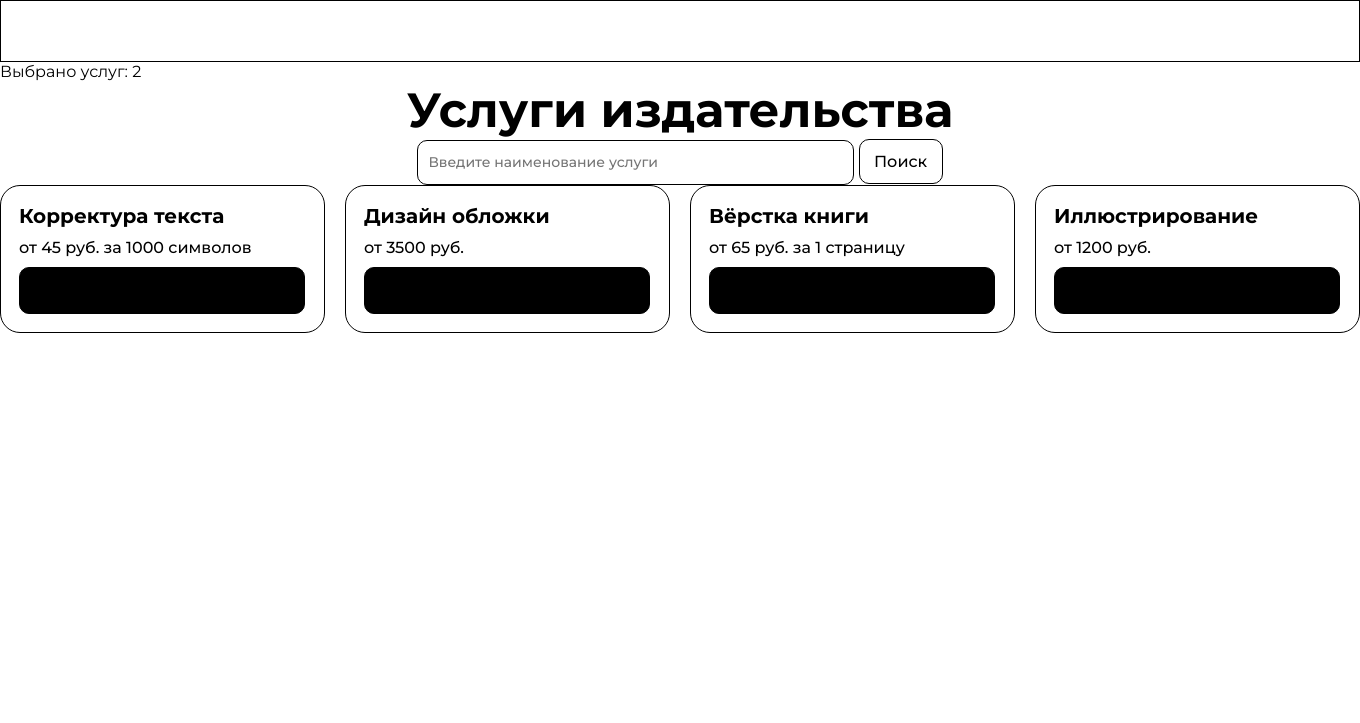
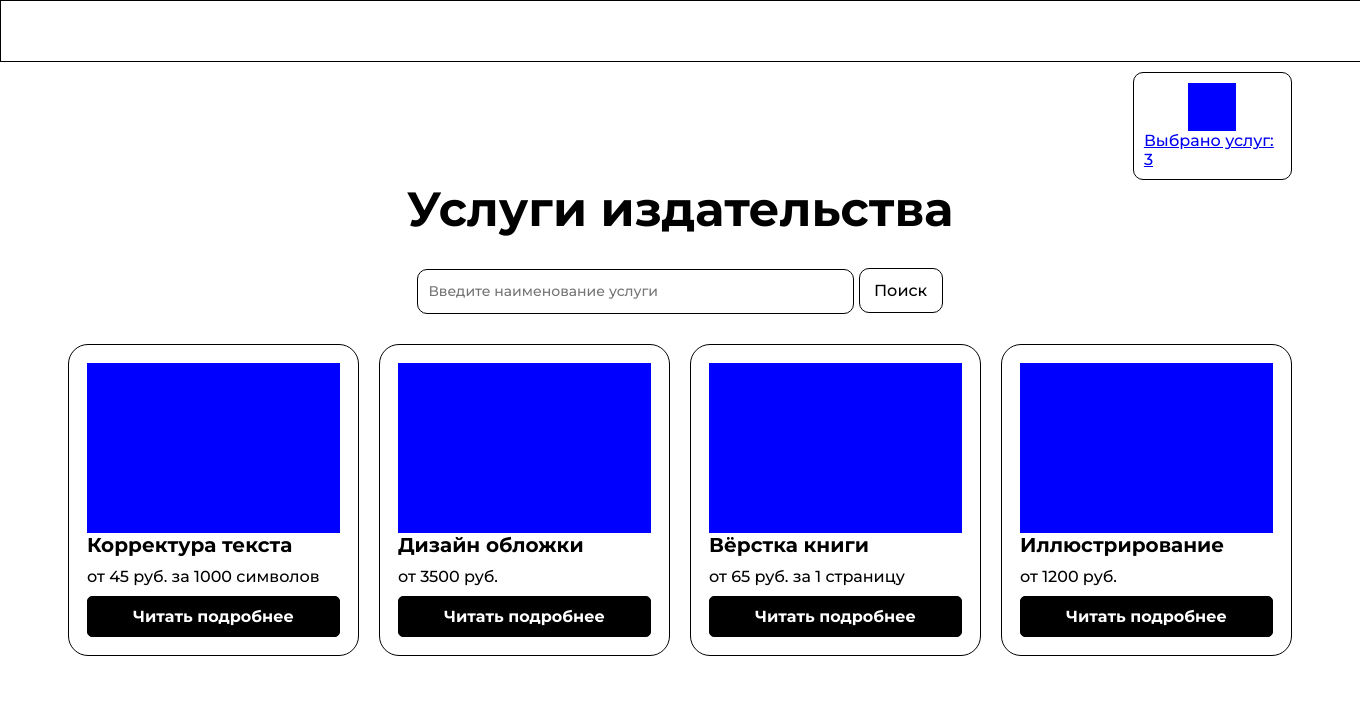
Before and after one commit to victobes/book-office-web-app-backend, a Django app: page / in a window 1360 px wide. Shown: the top 723 px of the page. Run offline with Django 5.2, Linux system fonts and the light colour scheme.

Commit message:
add order page

```diff
--- a/book_office_project/book_office_project/urls.py
+++ b/book_office_project/book_office_project/urls.py
@@ -21,5 +21,7 @@ from lab01 import views
 
 urlpatterns = [
     path('admin/', admin.site.urls),
-    path('', views.get_services, name='services'),
+    path('', views.get_services_list_page, name='services'),
+    path('service/<int:id>/', views.get_service_page, name='service_url'),
+    path('order/<int:id>/', views.get_order_page, name='order'),
 ]
--- a/book_office_project/lab01/static/css/styles.css
+++ b/book_office_project/lab01/static/css/styles.css
@@ -3,13 +3,14 @@
     margin: 0;
     /* padding: 0; */
     font-family: 'Montserrat', sans-serif;
-    color: #000000;
 }
 body{
     background: #ffffff;
 }
+
 .main-header{
  border: 1px solid #000000;
+ width: 100%;
  height: 60px;
 }
 
@@ -21,6 +22,19 @@ body{
     display: flex;
     flex-direction: column;
     justify-content: center;
+    padding-left: 5%;
+    padding-right: 5%;
+    padding-bottom: 5%;
+}
+
+.service-page-content-container{
+    padding: 100px;
+}
+.service-info-content-container{
+    display: grid;
+    /* grid-template-columns: repeat(2,1fr); */
+    grid-template-columns: auto auto;
+    gap: 5%;
 }
 
 .cards-container{
@@ -29,9 +43,37 @@ body{
     gap: 20px;
 }
 
+.order-card{
+    margin-top: 10px;
+    margin-left: 87%;
+    border: 1px solid #000000;
+    border-radius: 10px;
+    padding: 10px;
+    background-color: #ffffff;
+    display: flex;
+    flex-direction: column;
+    justify-content: center;
+    align-items: center;
+    width: fit-content;
+    font-size: 16px;
+    font-weight: 500;
+}
+
 .search-container {
     margin-left: auto;
     margin-right: auto;
+    margin-top: 30px;
+    margin-bottom: 30px;
+}
+
+.l-service-info{
+    display: flex;
+    flex-direction: column;
+    gap: 20px;
+}
+
+.r-service-info{
+    display: flex;
 }
 
 .main-service-card{
@@ -53,12 +95,14 @@ body{
     text-align: center;
     font-size: 48px;
     font-weight: bold;
+    color: #000000;
 }
 
 .main-service-card-title{
     /* margin-top: 16px; */
     font-size: 20px;
     font-weight: bold;
+    color: #000000;
 }
 .main-service-card-price{
     font-size: 16px;
@@ -66,19 +110,47 @@ body{
     width: 100%;
     margin-top: 10px;
     margin-bottom: 10px;
+    color: #000000;
+}
+
+.service-page-title{
+    text-align: left;
+    font-size: 48px;
+    font-weight: bold;
+    margin-bottom: 20px;
+    color: #000000;
+}
+
+.service-page-price{
+    font-size: 32px;
+    font-weight: bold;
+    color: #000000;
+}
+
+.service-page-description{
+    font-size: 32px;
+    font-weight: 300;
+    white-space: pre-line;
+    color: #000000;
+}
+
+/* Ссылки */
+.main-read-more-button{
+    width: 100%;
+    border-radius: 5px;
+    border: 1px solid #000000;
+    background-color: #000000;
+    font-size: 16px;
+    font-weight: 700;
+    color:#ffffff;
+    text-decoration: none;
+    text-align: center;
+    vertical-align: middle;
+    padding-top: 10px;
+    padding-bottom: 10px;
 }
 
 /* Кнопки */
-.main-read-more-button{
-    height: 45px;
-    width: 284px;
-    border-radius: 10px;
-    border: 1px solid #000000;
-    background-color: #000000;
-    font-size: 14px;
-    font-weight: 500;
-}
-
 .search-button{
     width: 84px;
     height: 45px;
--- a/book_office_project/lab01/templates/index.html
+++ b/book_office_project/lab01/templates/index.html
@@ -12,7 +12,8 @@
     <header class="main-header"></header>
     <div class="content-container">
         <div class="order-card">
-            <p>Выбрано услуг: {{ data.count }}</p>
+            <rect style="width:48px; height: 48px; background-color: blue;"></rect>
+            <a href="{% url 'order' 0 %}">Выбрано услуг: {{ data.count }}</a>
         </div>
         <p class="services-page-title">Услуги издательства</p>
         <div class="search-container">
@@ -22,12 +23,15 @@
         <div class="cards-container">
             {% for service in data.services %}
             <div class="main-service-card">
+                <rect style="height: 170px; width: fill; background-color: blue;">
+
+                </rect>
                 <div class="main-service-info">
                     <p class="main-service-card-title">{{ service.title }}</p>
                     <p class="main-service-card-price">{{ service.price }}</p>
                 </div>
                 <div class="down">
-                    <a href="" class="main-read-more-button">Подробнее</a>
+                    <a href="{% url 'service_url' service.id %}" class="main-read-more-button" role="button">Читать подробнее</a>
                 </div>
             </div>
             {% empty %}
--- a/book_office_project/lab01/views.py
+++ b/book_office_project/lab01/views.py
@@ -12,26 +12,31 @@ services = [
         'id': 2,
         'title': 'Дизайн обложки',
         'price': 'от 3500 руб.',
-        'description': 'Разрабатываем дизайн обложки для книги любого жанра. Сложность: от простой шрифтовой композиции до сложной иллюстрированной. Технические требования: для книг в разных переплетах. Выбор: всегда предоставляем три варианта дизайна на выбор заказчику. Используем лицензионные шрифты и картинки, учитываем пожелания.',
+        'description': 'Разрабатываем дизайн обложки для книги любого жанра.\nСложность: от простой шрифтовой композиции до сложной иллюстрированной.\nТехнические требования: для книг в разных переплетах.\nВыбор: всегда предоставляем три варианта дизайна на выбор заказчику.\nИспользуем лицензионные шрифты и картинки, учитываем пожелания.',
         'image': 'http://172.19.0.3:9000/server-soft-logos/logo-docker.png'
     },
     {
         'id': 3,
         'title': 'Вёрстка книги',
         'price': 'от 65 руб. за 1 страницу',
-        'description': 'Верстаем книги любой сложности и любого формата. Макеты: полиграфический и электронный. Сложность: от художественной литературы до научной с формулами. Дизайн: от незамысловатого до макета с разработанной дизайн-концепцией. Соблюдаем технические требования типографии, СанПины и ГОСТы.',
+        'description': 'Верстаем книги любой сложности и любого формата.\nМакеты: полиграфический и электронный.\nСложность: от художественной литературы до научной с формулами.\nДизайн: от незамысловатого до макета с разработанной дизайн-концепцией.\nСоблюдаем технические требования типографии, СанПины и ГОСТы.',
         'image': 'http://172.19.0.3:9000/server-soft-logos/logo-docker.png'
     },
     {
         'id': 4,
         'title': 'Иллюстрирование',
         'price': 'от 1200 руб.',
-        'description': 'Работаем с иллюстративным материалом для книги. Отрисовка: создаем иллюстрации с нуля по вашему техническому заданию или составляем ТЗ. В разных стилях и техниках. Подбор: подбираем иллюстрации из лицензионных стоков под вашу тематику в едином стиле.',
+        'description': 'Работаем с иллюстративным материалом для книги.\nОтрисовка: создаем иллюстрации с нуля по вашему техническому заданию или составляем ТЗ. В разных стилях и техниках.\nПодбор: подбираем иллюстрации из лицензионных стоков под вашу тематику в едином стиле.',
         'image': 'http://172.19.0.3:9000/server-soft-logos/logo-docker.png'
     },
 ]
 
-order = [
+orders = [
+    {
+    'id':1,
+    'format': 'A4',
+    'circulation': 500,
+    'selected_services': [
     {
         'id': 2,
         'title': 'Дизайн обложки',
@@ -46,13 +51,69 @@ order = [
         'description': 'Верстаем книги любой сложности и любого формата. Макеты: полиграфический и электронный. Сложность: от художественной литературы до научной с формулами. Дизайн: от незамысловатого до макета с разработанной дизайн-концепцией. Соблюдаем технические требования типографии, СанПины и ГОСТы.',
         'image': 'http://172.19.0.3:9000/server-soft-logos/logo-docker.png'
     },
+    ]
+    },
+    {
+    'id':2,
+    'format': 'A5',
+    'circulation': 10000,
+    'selected_services': [
+    {
+        'id': 3,
+        'title': 'Вёрстка книги',
+        'price': 'от 65 руб. за 1 страницу',
+        'description': 'Верстаем книги любой сложности и любого формата.\nМакеты: полиграфический и электронный.\nСложность: от художественной литературы до научной с формулами.\nДизайн: от незамысловатого до макета с разработанной дизайн-концепцией.\nСоблюдаем технические требования типографии, СанПины и ГОСТы.',
+        'image': 'http://172.19.0.3:9000/server-soft-logos/logo-docker.png',
+        'rate': 'Тариф "Базовый"',
+    },
+    {
+        'id': 4,
+        'title': 'Иллюстрирование',
+        'price': 'от 1200 руб.',
+        'description': 'Работаем с иллюстративным материалом для книги.\nОтрисовка: создаем иллюстрации с нуля по вашему техническому заданию или составляем ТЗ. В разных стилях и техниках.\nПодбор: подбираем иллюстрации из лицензионных стоков под вашу тематику в едином стиле.',
+        'image': 'http://172.19.0.3:9000/server-soft-logos/logo-docker.png',
+        'rate': 'Тариф "Премиум"',
+    },
+    {
+        'id': 1,
+        'title': 'Корректура текста',
+        'price': 'от 45 руб. за 1000 символов',
+        'description': 'Корректура текста (корректорская правка) - это исправление орфографических, грамматических и пунктуационных ошибок в тексте, устранение морфологических ошибок (употребления форм склонения, числа, падежа и т.д.), проверку соблюдения правил переноса.',
+        'image': 'http://172.19.0.3:9000/server-soft-logos/logo-docker.png',
+        'rate': 'Тариф "Базовый"',
+    },
+    ]
+    },
 ]
 
-# Create your views here.
-def get_services(request):
+def get_services_list_page(request):
     input_text = ""
     return render(request, 'index.html',
                   {'data': {
                       'services': [i for i in services if i["title"].startswith(input_text)],
-                      'count': len(order)
+                      'count': len(orders[1]['selected_services'])
                   },})
+
+def get_service_page(request, id):
+    for i in services:
+        if i['id'] == id:
+            return render(request, 'service.html',
+                          {'data': i})
+    render(request, 'service.html')
+
+
+def get_order_page(request, id):
+    for order in orders:
+        if order['id'] == id:
+            return render(request, 'order.html',
+                          {'data': {
+                            'id': id,
+                            'format': order['format'],
+                            'circulation': order['circulation'],
+                            'services': order['selected_services']
+                          },})
+    # if id != 0:
+    #     return render(request, 'order.html')
+
+    # return render(request, 'order.html',
+    #               {'data': orders[1]})
```
Also changed, not shown: book_office_project/lab01/templates/base.html (added, +13 -0 lines), book_office_project/lab01/templates/order.html (added, +29 -0 lines), book_office_project/lab01/templates/service.html (added, +27 -0 lines).
